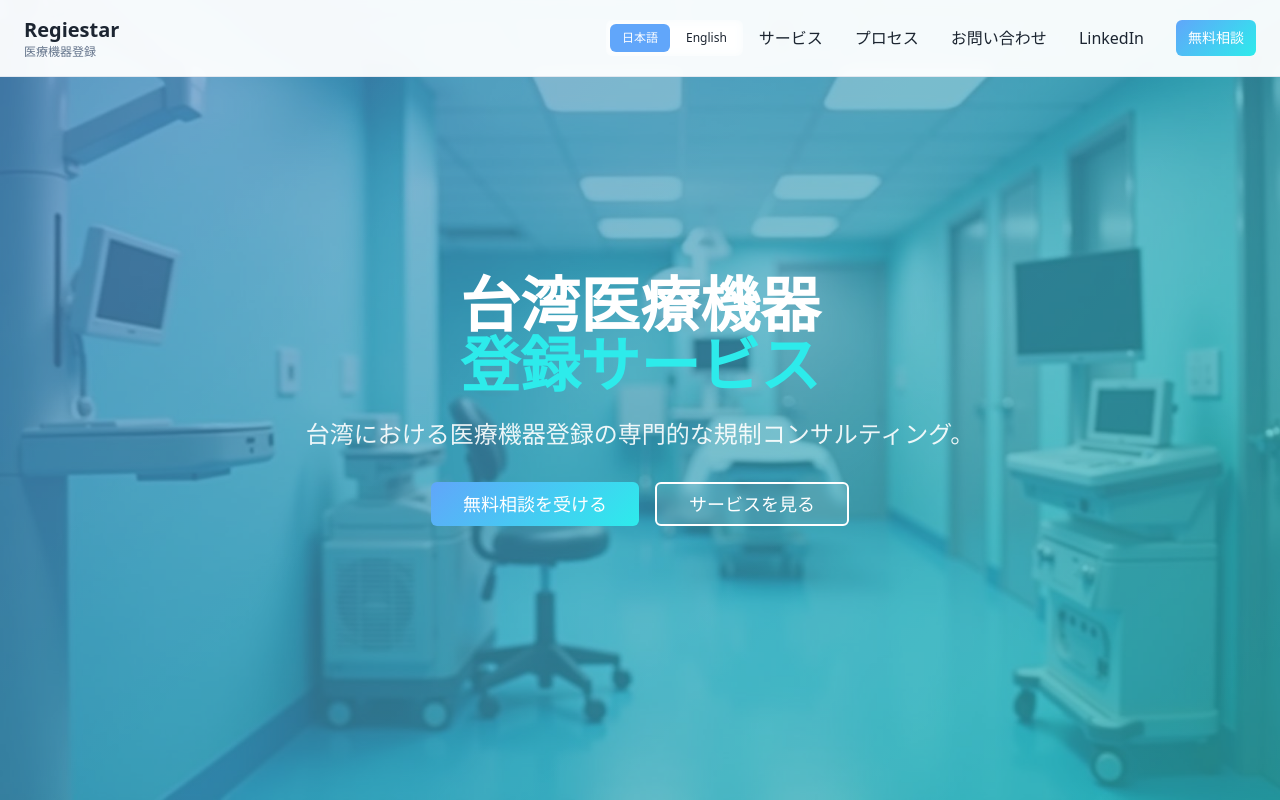
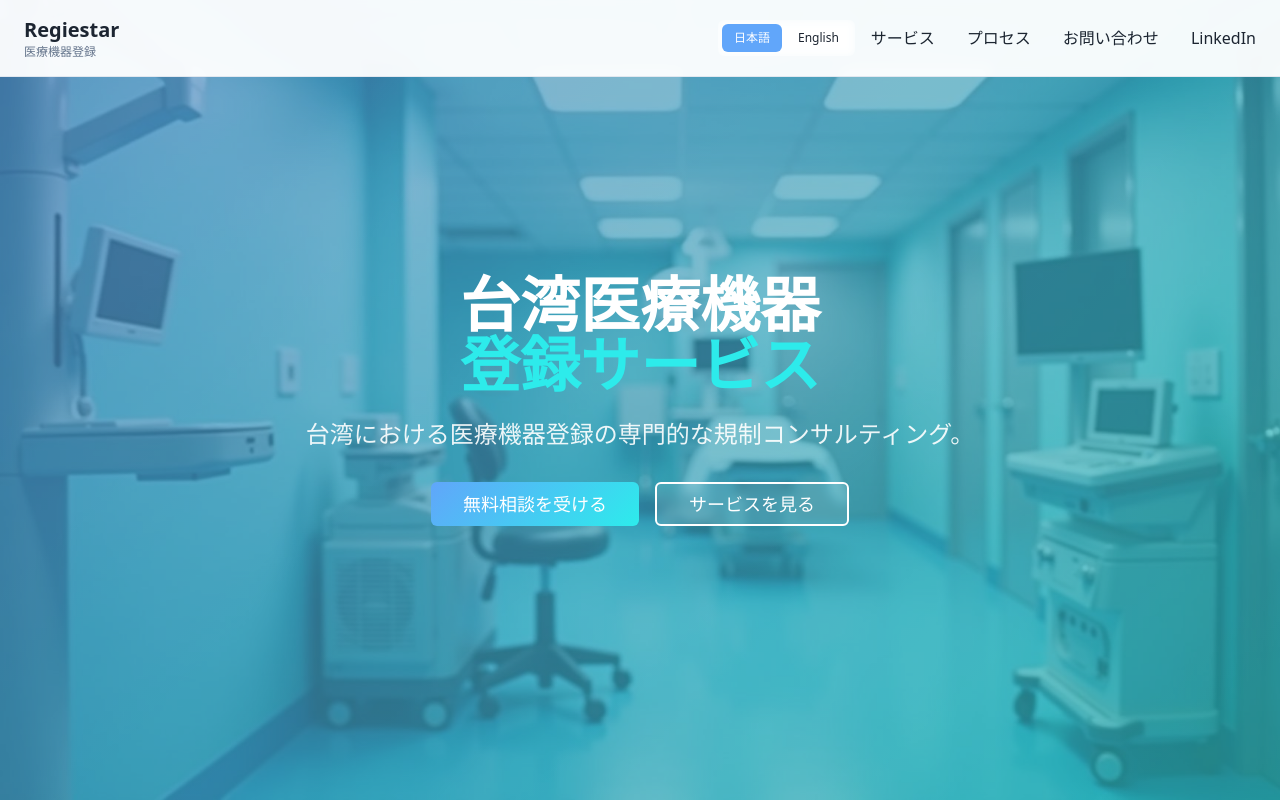
Before and after one commit to swedelin/taiwan-medreg-guide, a React (Vite) app: page / in a window 1280 px wide. Shown: the top 800 px of the page. Built offline with nearby package versions, Linux system fonts and the light colour scheme.

Commit message:
Remove "Get Free Consultation" button
Removed the "Get Free Consultation" button from the hero section.

```diff
--- a/src/components/Header.tsx
+++ b/src/components/Header.tsx
@@ -31,14 +31,8 @@ const Header = () => {
             <a href="https://www.linkedin.com/company/regiestar/" target="_blank" rel="noopener noreferrer" className="text-foreground hover:text-medical-blue transition-colors">
               {t('linkedin')}
             </a>
-            <Button variant="medical" size="sm">
-              {t('freeConsultation')}
-            </Button>
           </nav>
 
-          <Button variant="medical" size="sm" className="md:hidden">
-            {t('menu')}
-          </Button>
         </div>
       </div>
     </header>
```
